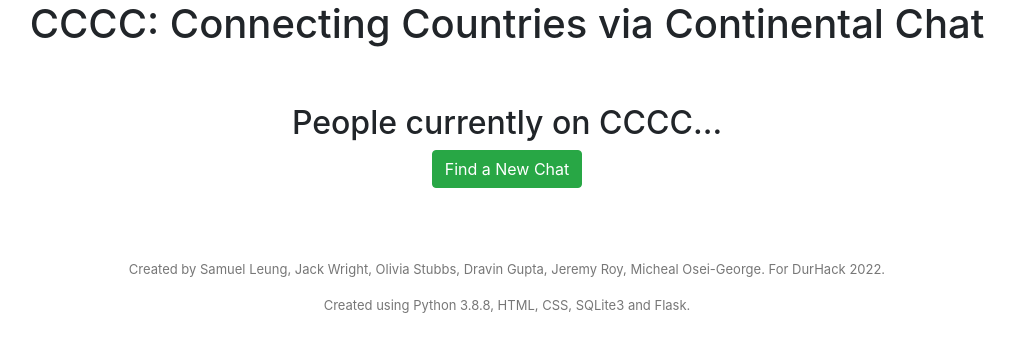
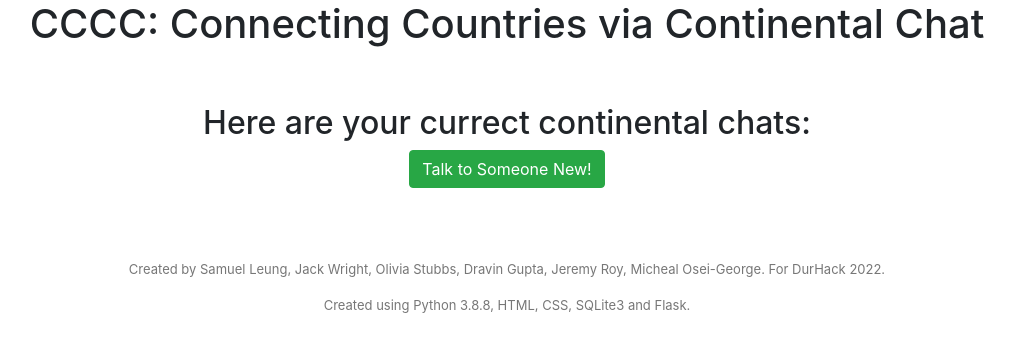
Before and after one commit to JayNRoy/CCCC, a Flask app: page / in a window 1280 px wide. Shown: the part 66-418 px from the top of the page, without its empty margins (133-1148 px from the left). Run offline with Flask 2, Linux system fonts and the light colour scheme; the visitor is signed in with stand-in values (Sample User, id 1); parts of the project's set-up code (start-up, migrations or seed data) failed here and were passed over; some libraries are stand-ins or nearby versions.

Commit message:
Change where the home page leads to as well as changing the purpose to a section that displays current conversations

```diff
--- a/templates/home.html
+++ b/templates/home.html
@@ -11,13 +11,9 @@
     <a href="/chat"><button type="button" class="btn btn-success">Find a New Chat</button></a>
 </div-->
 <div class = "col-md">
-    <h2>People currently on CCCC...</h2>
-    <a href="/chat"><button type="button" class="btn btn-success">Find a New Chat</button></a>
+    <h2>Here are your currect continental chats:</h2>
+    <a href="/match"><button type="button" class="btn btn-success">Talk to Someone New!</button></a>
 </div>
-<script src="https://cdnjs.cloudflare.com/ajax/libs/socket.io/4.4.1/socket.io.js"></script>
-<script>
-    const socket = io.connect(server_url);
-</script>
 <br>
 <br>
 {% endblock %}
```
